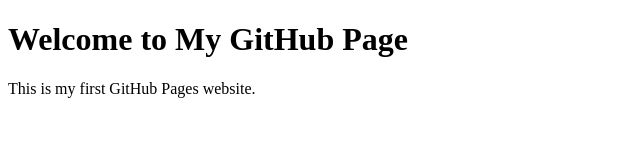
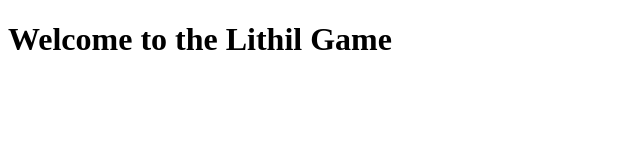
Before and after one commit to melkorval/melkorval.github.io, a plain HTML site: page index.html in a window 1280 px wide. Shown: the whole page, without its empty margins (0-640 px from the left). Drawn offline with Linux system fonts and the light colour scheme.

Commit message:
Update readme and modify index.html

```diff
--- a/index.html
+++ b/index.html
@@ -3,10 +3,9 @@
 <head>
     <meta charset="UTF-8">
     <meta name="viewport" content="width=device-width, initial-scale=1.0">
-    <title>My GitHub Page</title>
+    <title>Lithil</title>
 </head>
 <body>
-    <h1>Welcome to My GitHub Page</h1>
-    <p>This is my first GitHub Pages website.</p>
+    <h1>Welcome to the Lithil Game</h1>
 </body>
 </html>
```
Also changed, not shown: README.md.
